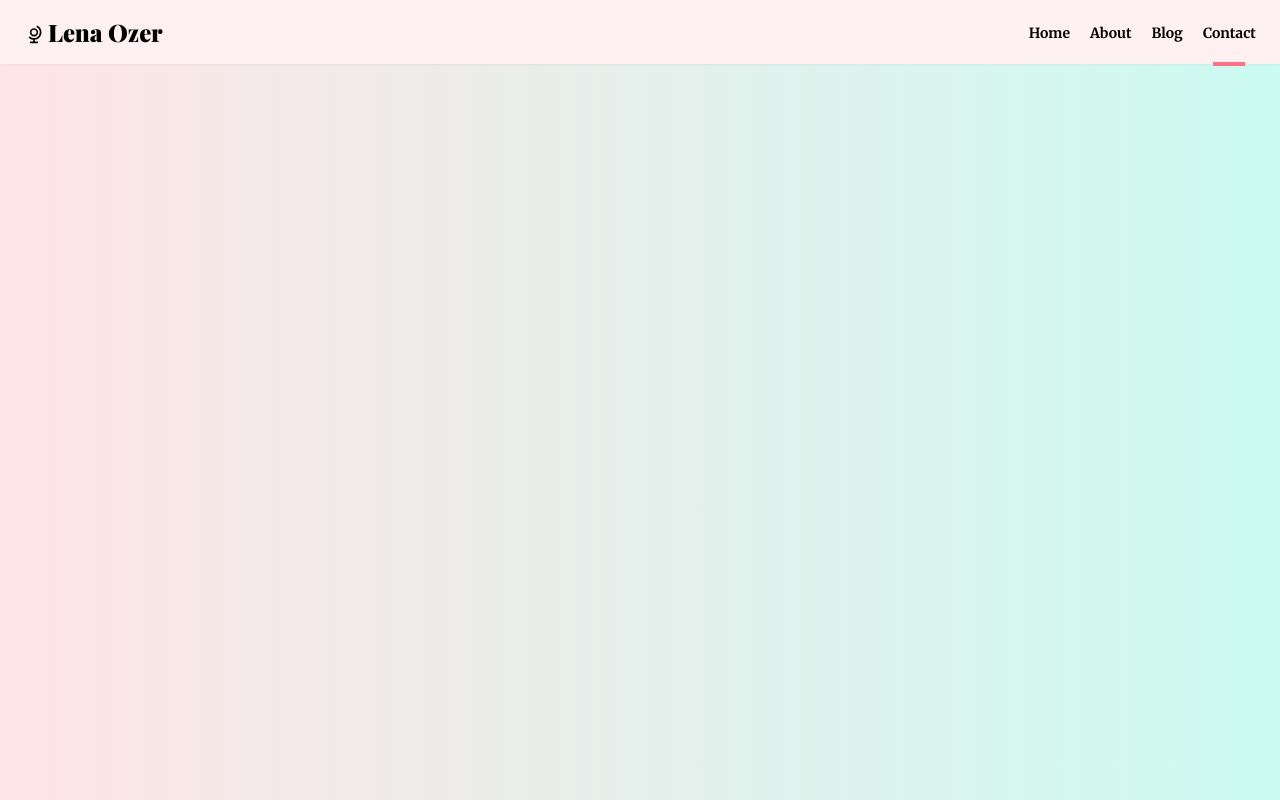
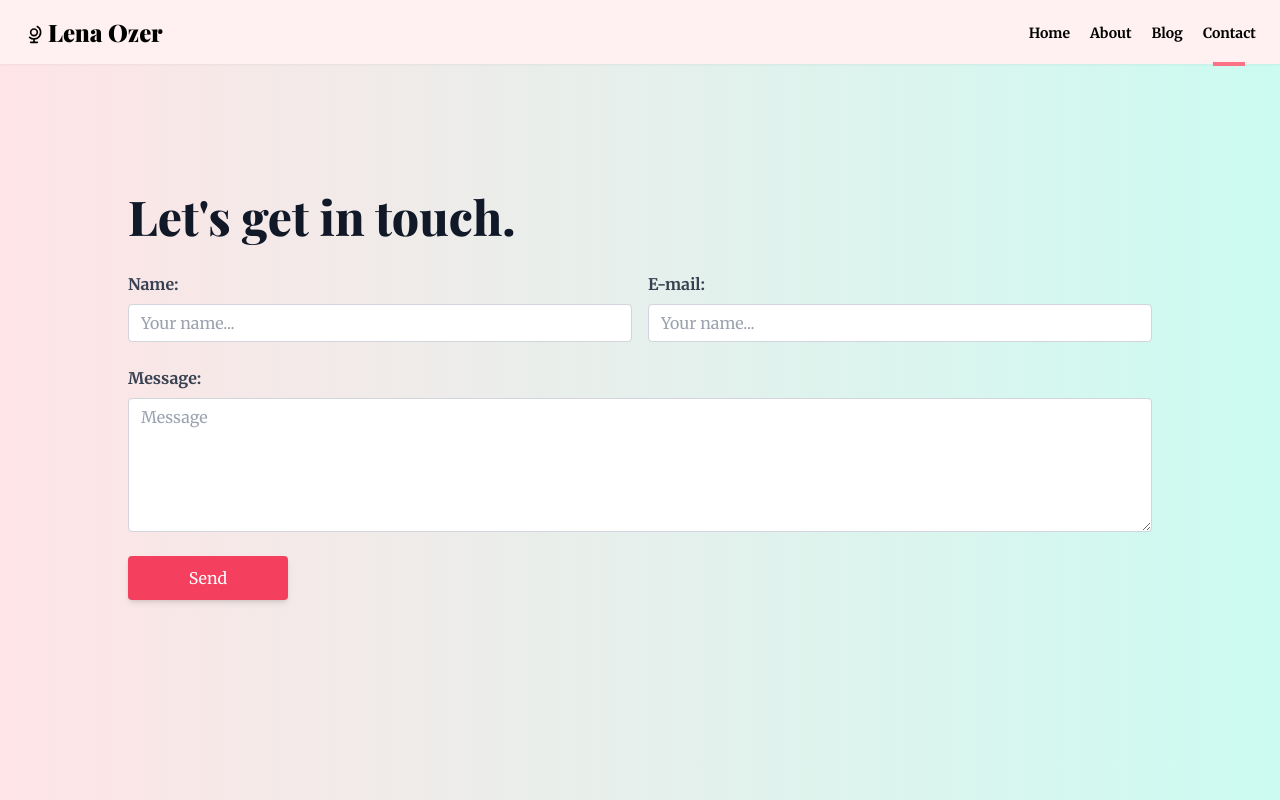
Before and after one commit to Darkryhr/lena-ozer, a Next.js app: page /contact in a window 1280 px wide. Shown: the top 800 px of the page. Built offline with nearby package versions, Linux system fonts and the light colour scheme.

Commit message:
contact form

```diff
--- a/components/Layout/index.jsx
+++ b/components/Layout/index.jsx
@@ -9,7 +9,7 @@ const Layout = ({ children }) => {
       <header className='w-full bg-rose-50 shadow-sm fixed top-0 left-1/2 transform -translate-x-1/2 z-50'>
         <Navbar />
       </header>
-      <main className='font-serif min-h-screen mx-auto px-2 overflow-hidden'>
+      <main className='min-h-screen mx-auto px-2 overflow-hidden'>
         {children}
       </main>
       <Footer />
--- a/pages/contact.js
+++ b/pages/contact.js
@@ -1,7 +1,70 @@
 import React from 'react';
 
 const Contact = () => {
-  return <div>Contact</div>;
+  return (
+    <div className='mx-auto h-screen flex items-start px-12 max-w-7xl justify-center pt-48'>
+      <div className='flex flex-col w-full max-w-5xl'>
+        <h1 className='text-5xl font-extrabold font-serif text-gray-900 mb-8'>
+          Let&apos;s get in touch.
+        </h1>
+        <form className='flex flex-col'>
+          <div class='grid md:grid-cols-2 md:gap-4'>
+            <div className='form-group mb-6'>
+              <label
+                htmlFor='inputName'
+                className='form-label inline-block mb-2 text-gray-700 font-semibold'
+              >
+                Name:
+              </label>
+              <input
+                type='text'
+                className='form-control block w-full px-3 py-1.5 text-base font-normal text-gray-700 bg-white bg-clip-padding border border-solid border-gray-300 rounded transition ease-in-out m-0 focus:text-gray-700 focus:bg-white focus:border-rose-400 focus:outline-none'
+                id='inputName'
+                aria-describedby='nameHelp'
+                placeholder='Your name...'
+              />
+            </div>
+            <div className='form-group mb-6'>
+              <label
+                htmlFor='inputEmail'
+                className='form-label inline-block mb-2 text-gray-700 font-semibold'
+              >
+                E-mail:
+              </label>
+              <input
+                type='email'
+                className='form-control block w-full px-3 py-1.5 text-base font-normal text-gray-700 bg-white bg-clip-padding border border-solid border-gray-300 rounded transition ease-in-out m-0 focus:text-gray-700 focus:bg-white focus:border-rose-400 focus:outline-none'
+                id='inputEmail'
+                aria-describedby='emailHelp'
+                placeholder='Your name...'
+              />
+            </div>
+          </div>
+
+          <div className='form-group mb-6'>
+            <label
+              htmlFor='messageArea'
+              className='form-label inline-block mb-2 text-gray-700 font-semibold'
+            >
+              Message:
+            </label>
+            <textarea
+              className='form-control block w-full px-3 py-1.5 text-base font-normal text-gray-700 bg-white bg-clip-padding border border-solid border-gray-300 rounded transition ease-in-out m-0 focus:text-gray-700 focus:bg-white focus:border-rose-400 focus:outline-none'
+              id='messageArea'
+              rows='5'
+              placeholder='Message'
+            ></textarea>
+          </div>
+          <button
+            type='submit'
+            className='w-40 px-6 py-3 bg-rose-500  text-white  font-medium  leading-tight  rounded  shadow-md  hover:bg-rose-600 hover:shadow-lg  focus:bg-rose-600 focus:shadow-lg focus:outline-none focus:ring-0  active:bg-rose-700 active:shadow-lg  transition  duration-150  ease-in-out'
+          >
+            Send
+          </button>
+        </form>
+      </div>
+    </div>
+  );
 };
 
 export default Contact;
```
